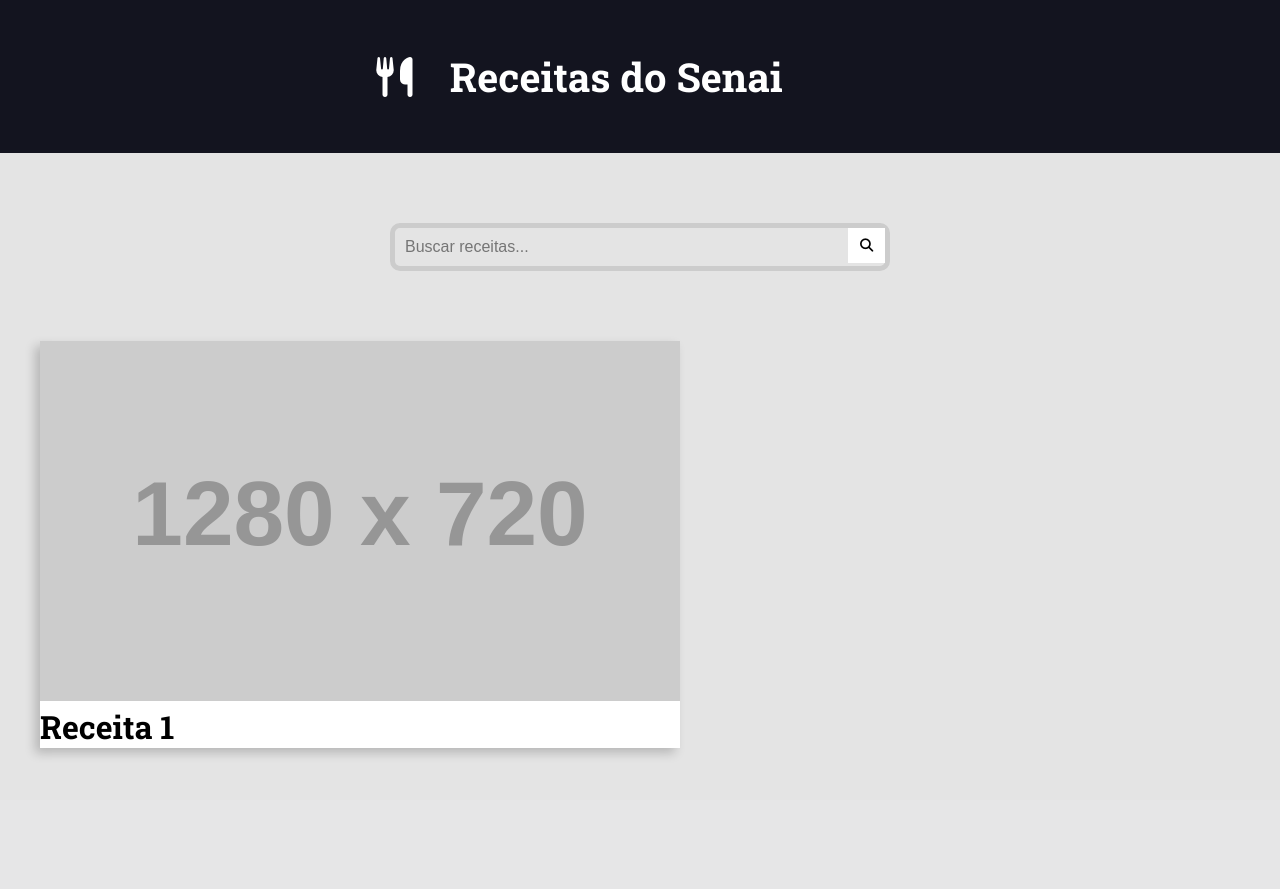
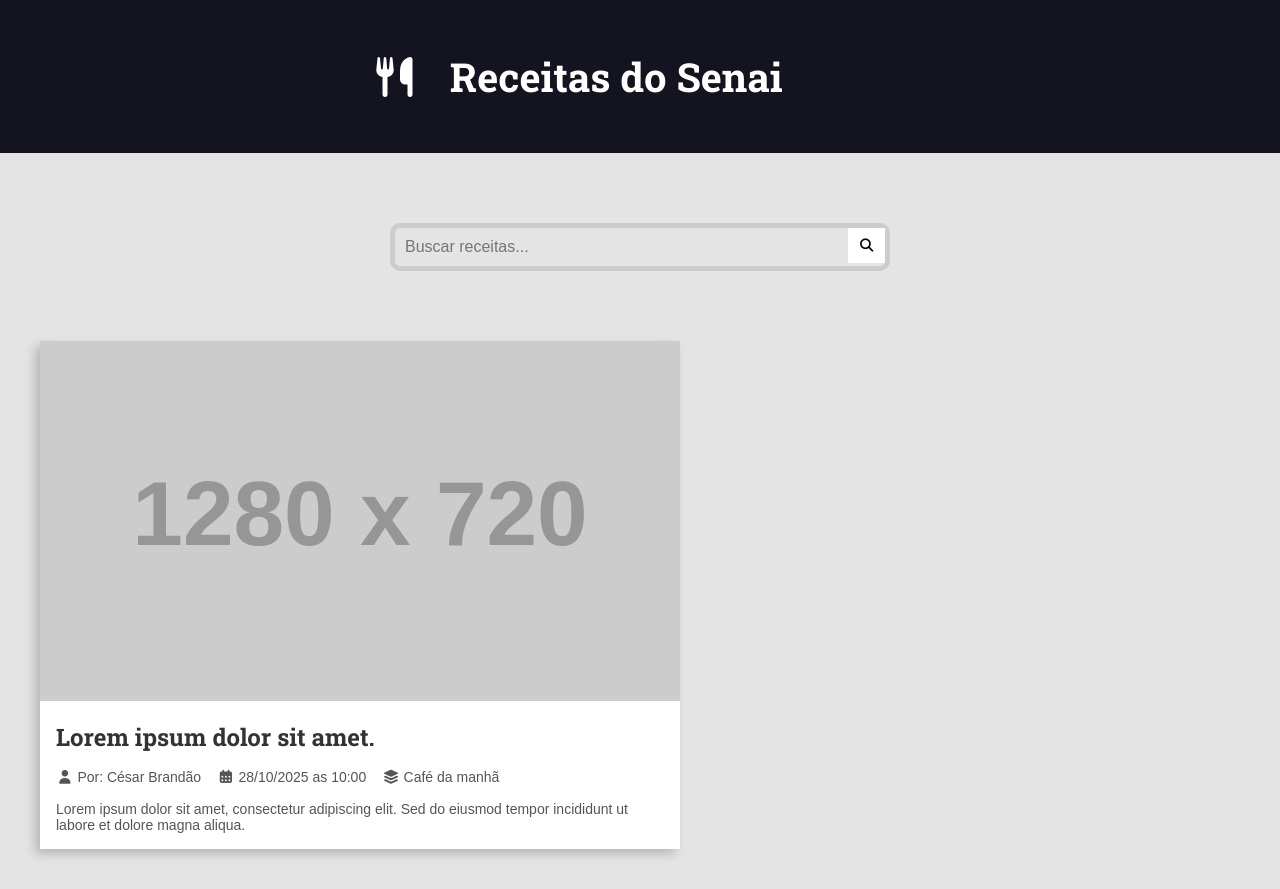
Before and after one commit to ElHopperCBR/ProjetoDjangoPY, a Django app: page / in a window 1280 px wide. Before the commit the page ends 757 px from the top, so only its background shows below. Run offline with Django 5.2, Linux system fonts and the light colour scheme; grey boxes labelled with a size stand in for pictures from a placeholder-image service; some libraries are stand-ins or nearby versions.

Commit message:
primeiro card feito

```diff
--- a/receitas/templates/pages/home.html
+++ b/receitas/templates/pages/home.html
@@ -14,7 +14,26 @@
                 <div class="receita-cover">
                     <img src="https://placehold.co/1280x720/orange/white" alt="Temporário">
                 </div>
-                <h1>Receita 1</h1>
+                <h2 class = "receitas-titulo">Lorem ipsum dolor sit amet.</h2>
+                <div class="receitas-autor">
+                    <span class = "receitas-autor-item">
+                        <i class="fas fa-user"></i>
+                        Por: César Brandão
+                    </span>
+                    <span class = "receitas-autor-item">
+                        <i class="fas fa-calendar-alt"></i>
+                        28/10/2025 as 10:00
+                    </span>
+                    <span class = "receitas-autor-item">
+                        <i class="fas fa-layer-group"></i>
+                        <span> Café da manhã </span>
+                    </span>
+                    <div class="receitas-descricao">
+                        <p>
+                            Lorem ipsum dolor sit amet, consectetur adipiscing elit.
+                            Sed do eiusmod tempor incididunt ut labore et dolore magna aliqua.
+                        </p>
+                </div>
             </div>
         </div>
     </main-content-container>
--- a/receitas/templates/parciais/head.html
+++ b/receitas/templates/parciais/head.html
@@ -40,6 +40,7 @@
             /* 1.6 rem vale 16 pixels */
             font-family: sans-serif;
             background: rgb(228, 228, 228);
+            color: #333;
         }
 
         h1,
@@ -157,8 +158,22 @@
         }
 
         .receitas-list-item:hover {
+            transform: scale(1.05);
             box-shadow: -10px 10px 20px rgba(0, 0, 0, 0.3);
-            transform: scale(1.1);
+        }
+
+        .receitas-titulo {
+            font-size: 2.4rem;
+            margin: 1.6rem;
+        }
+
+        .receitas-autor {
+            display: flex;
+            flex-wrap: wrap;
+            gap: 1.6rem;
+            margin: 0 1.6rem 1.6rem 1.6rem;
+            font-size: 1.4rem;
+            color: #555;
         }
     </style>
 </head>
```
